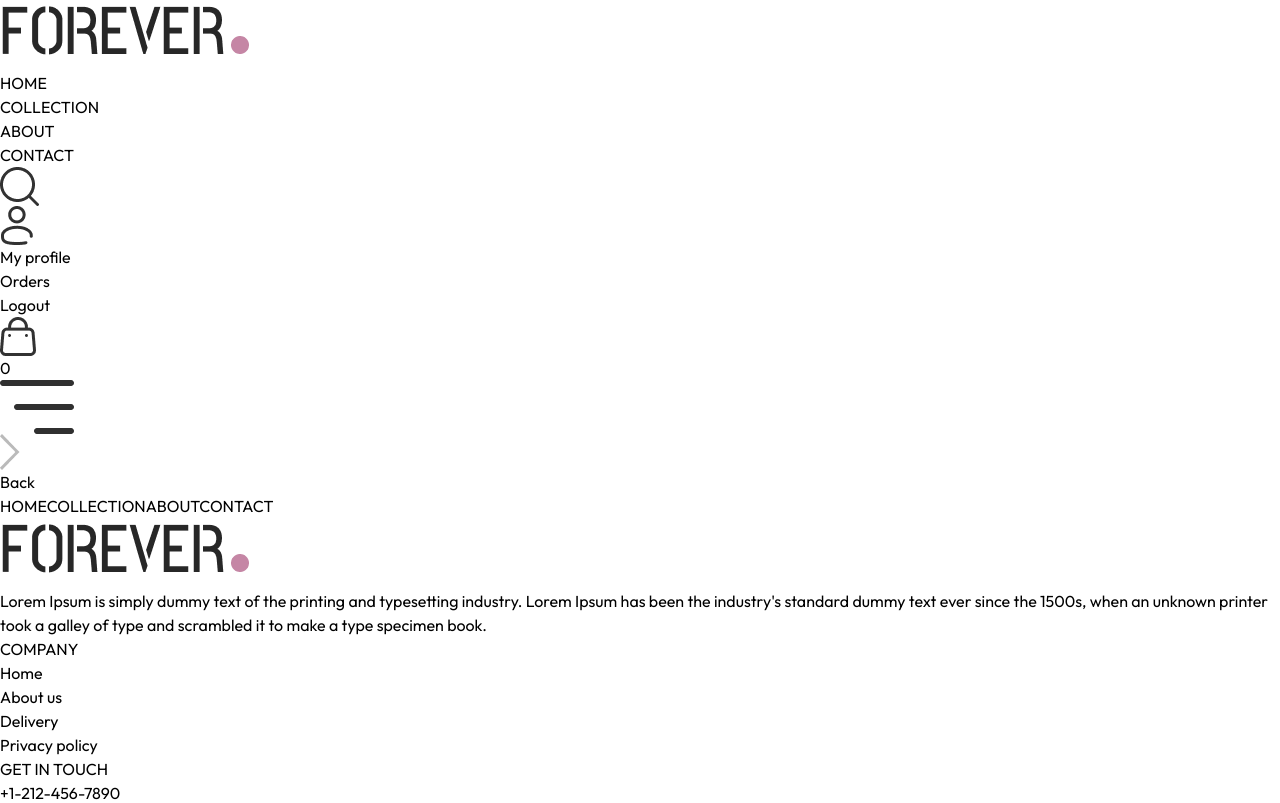
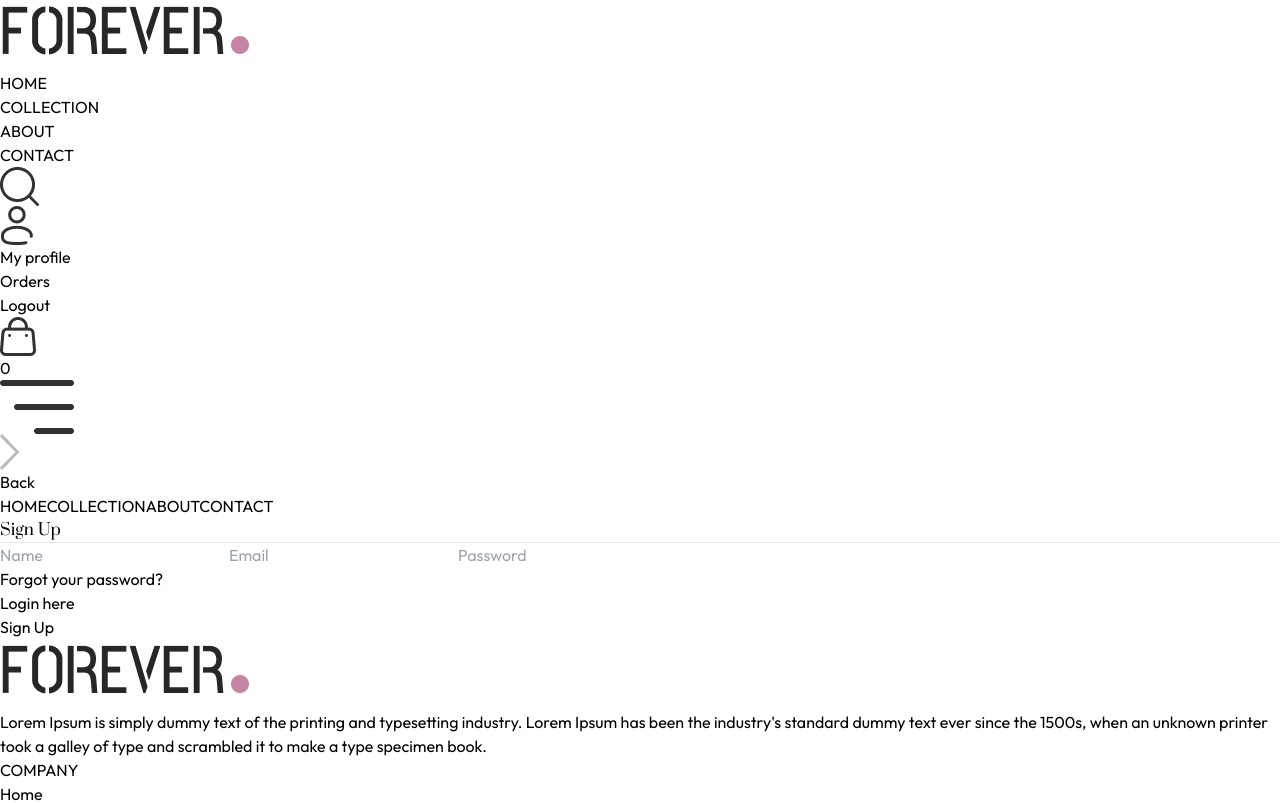
Before and after one commit to khlstudy/practice-project, a React app: page /login in a window 1280 px wide. Shown: the top 803 px of the page. Built offline with nearby package versions, Linux system fonts and the light colour scheme; the HTML template or start-up script is replaced by a standard one.

Commit message:
add login page

```diff
--- a/src/components/Navbar.jsx
+++ b/src/components/Navbar.jsx
@@ -40,11 +40,13 @@
         />
 
         <div className='group relative'>
-          <img
-            className='w-5 cursor-pointer'
-            src={assets.profile_icon}
-            alt=''
-          />
+          <Link to='/login'>
+            <img
+              className='w-5 cursor-pointer'
+              src={assets.profile_icon}
+              alt=''
+            />
+          </Link>
           <div className='group-hover:block hidden absolute dropdown-menu right-0 pt-4'>
             <div className='flex flex-col gap-2 w-36 py-3 px-5 bg-slate-100 text-gray-500 rounded'>
               <p className='cursor-pointer hover:text-black'>My profile</p>
--- a/src/pages/Login.jsx
+++ b/src/pages/Login.jsx
@@ -1,11 +1,66 @@
-import React from 'react'
+import React, { useState } from 'react';
 
 const Login = () => {
+  const [currentState, setCurrentState] = useState('Sign Up');
+
+  const onSubmitHadler = async event => {
+    event.preventDefault();
+  };
+
   return (
-    <div>
+    <form
+      onSubmit={onSubmitHadler}
+      className='flex flex-col items-center w-[90%] sm:max-w-96 m-auto mt-14 gap-4 text-gray-800'
+    >
+      <div className='inline-flex items-center gap-2 mb-2 mt-10'>
+        <p className='prata-regular text-3xl'>{currentState}</p>
+        <hr className='border-none h-[1.5px] w-8 bg-gray-800' />
+      </div>
+      {currentState === 'Login' ? (
+        ''
+      ) : (
+        <input
+          type='text'
+          className='w-full px-3 py-2 border border-gray-800'
+          placeholder='Name'
+          required
+        />
+      )}
+      <input
+        type='email'
+        className='w-full px-3 py-2 border border-gray-800'
+        placeholder='Email'
+        required
+      />
+      <input
+        type='password'
+        className='w-full px-3 py-2 border border-gray-800'
+        placeholder='Password'
+        required
+      />
+      <div className='w-full flex justify-between text-sm mt-[-8px]'>
+        <p className='cursor-pointer'>Forgot your password?</p>
+        {currentState === 'Login' ? (
+          <p
+            onClick={() => setCurrentState('Sign up')}
+            className='cursor-pointer'
+          >
+            Create account
+          </p>
+        ) : (
+          <p
+            onClick={() => setCurrentState('Login')}
+            className='cursor-pointer'
+          >
+            Login here
+          </p>
+        )}
+      </div>
+      <button className='bg-black text-white font-light px-8 py-2 mt-4'>
+        {currentState === 'Login' ? 'Sign In' : 'Sign Up'}
+      </button>
+    </form>
+  );
+};
 
-    </div>
-  )
-}
-
-export default Login
+export default Login;
```
